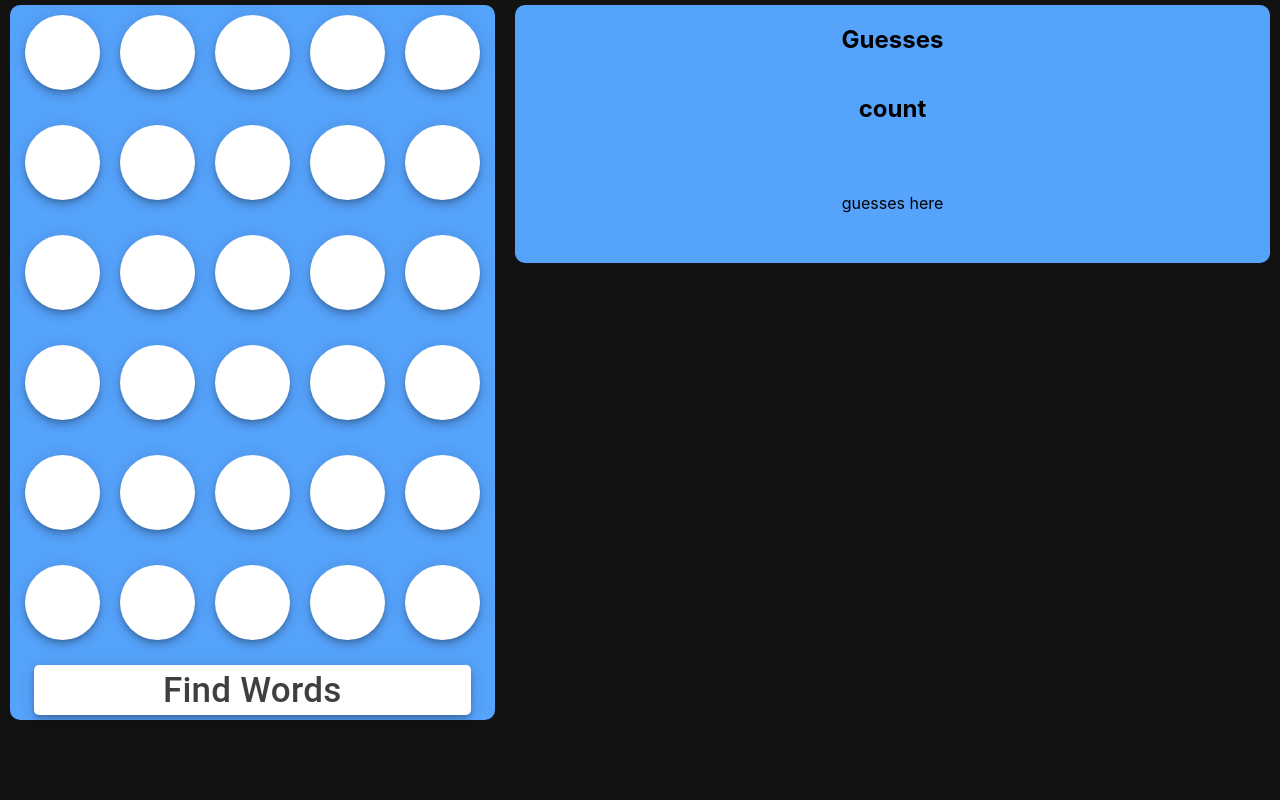
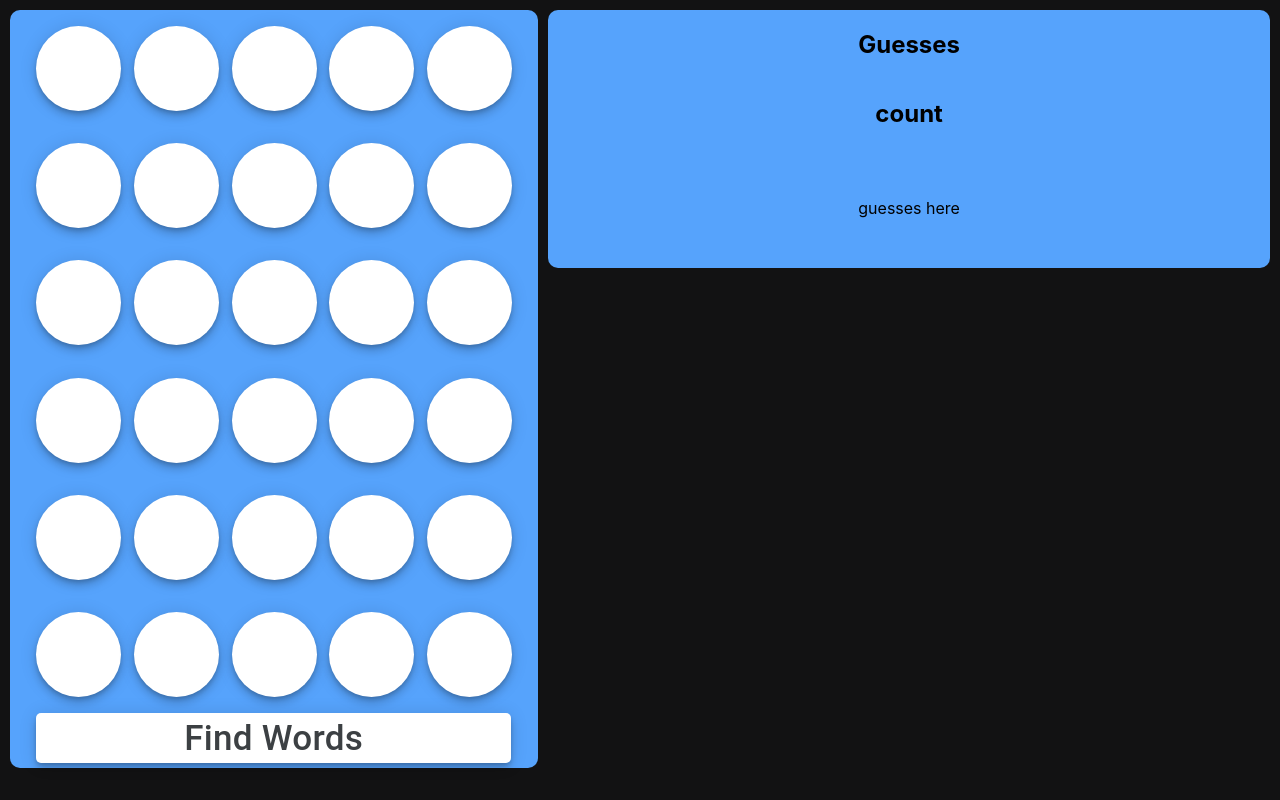
Before and after one commit to rceglie/Wordle-Solver, a React (Create React App) app: page / in a window 1280 px wide. Built offline with nearby package versions, Linux system fonts and the light colour scheme.

Commit message:
css dynamic resizing

```diff
--- a/src/Calculate.mjs
+++ b/src/Calculate.mjs
@@ -1,7 +1,4 @@
 import { WORDS } from './words_alpha.mjs'
-
-console.log(WORDS)
-
 var SCORES = {"a": 1, "c": 3, "b": 3, "e": 1, "d": 2, "g": 2,
           "f": 4, "i": 1, "h": 4, "k": 5, "j": 8, "m": 3,
           "l": 1, "o": 1, "n": 1, "q": 10, "p": 3, "s": 1,
@@ -15,7 +12,7 @@ WORDS.forEach((word) => {
     }
 })
 
-console.log(Calculate(allwords, ['s','t',"o",'r','a'],["green", "green", "yellow", "gray", "gray"],0))
+console.log(Calculate(allwords, ['e','e','t','r','a'],["yellow", "gray", "gray", "gray", "gray"],0))
 
 export function Calculate(words, letters, data, unique){
 
@@ -29,7 +26,10 @@ export function Calculate(words, letters, data, unique){
             includes.push(letters[i])
             incorrect[i] = letters[i]
         } else if (data[i] == "gray"){
-            excludes.push(letters[i])
+            if (!includes.includes(letters[i]) && !correct.includes(letters[i])){
+                excludes.push(letters[i])
+            }
+            incorrect[i] = letters[i]
         } else if (data[i] == "green"){
             correct[i] = letters[i]
         }
--- a/src/index.css
+++ b/src/index.css
@@ -1,5 +1,5 @@
 :root {
-  --circle: 75px;
+  --circle: 10.65vh;
 }
 
 body {
@@ -24,7 +24,6 @@ body {
   border-style: none;
   box-shadow: rgba(0, 0, 0, .2) 0 3px 5px -1px,rgba(0, 0, 0, .14) 0 6px 10px 0,rgba(0, 0, 0, .12) 0 1px 18px 0;
   box-sizing: border-box;
-
   cursor: pointer;
   fill: currentcolor;
   font-family: "Google Sans",Roboto,Arial,sans-serif;
@@ -34,28 +33,27 @@ body {
   line-height: normal;
   max-width: 100%;
   overflow: visible;
-  padding: 2px 24px;
+  padding: 0 24px;
   position: relative;
   text-transform: none;
   transition: box-shadow 280ms cubic-bezier(.4, 0, .2, 1),opacity 15ms linear 30ms,transform 270ms cubic-bezier(0, 0, .2, 1) 0ms;
   width:var(--circle);
   height:var(--circle);
   will-change: transform,opacity;
-  margin: 5px 10px;
+  margin:0 .5vw;
 }
 
 .letter-area{
-  height:100%;
+  height:95%;
   display:flex;
   flex-direction:column;
-  margin:5px 10px;
+  margin:10px 10px;
   border-radius:10px;
   background-color:rgb(86, 163, 252);
 }
 
 .letter-row{
-  margin:5px;
-  height: 100px;
+  margin:2vh 1.5vw;
   display:flex;
 }
 
@@ -95,7 +93,7 @@ body {
   width:70%;
   display:flex;
   flex-direction:column;
-  margin:5px 10px;
+  margin:10px 10px 10px 0;
   border-radius:10px;
   background-color:rgb(86, 163, 252);
   inline-size:100%;
```
